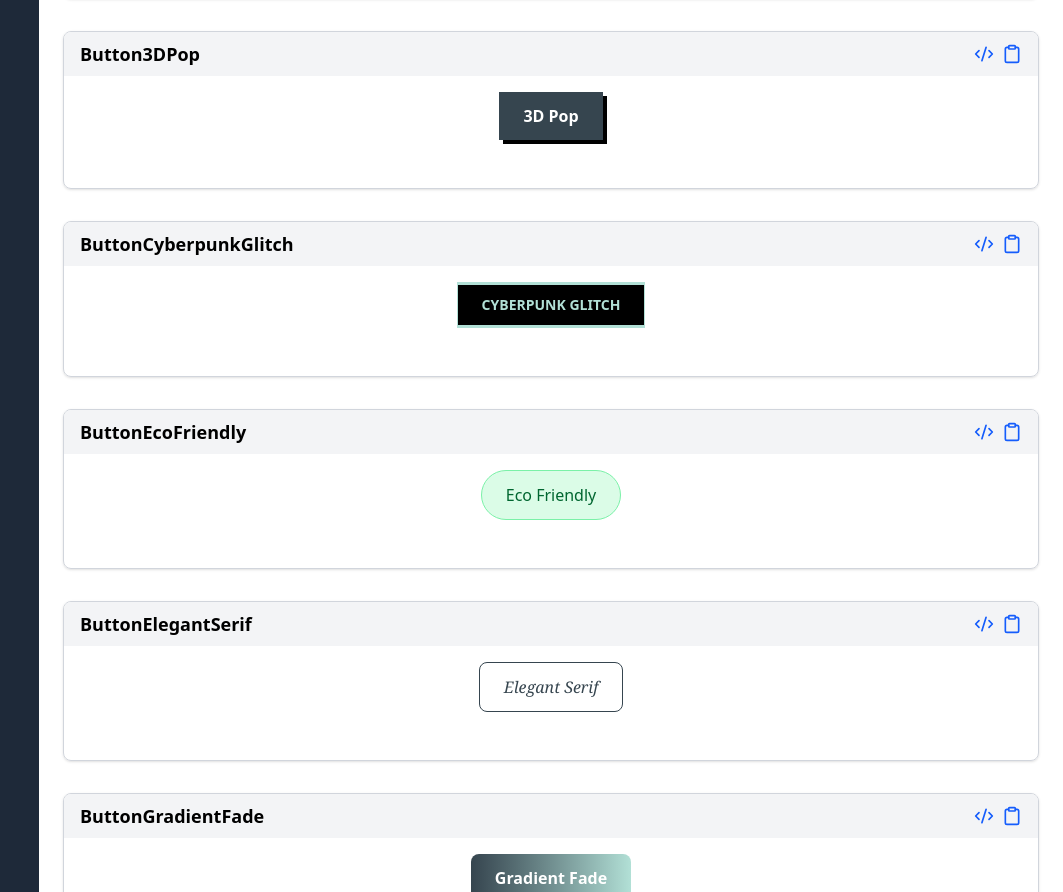
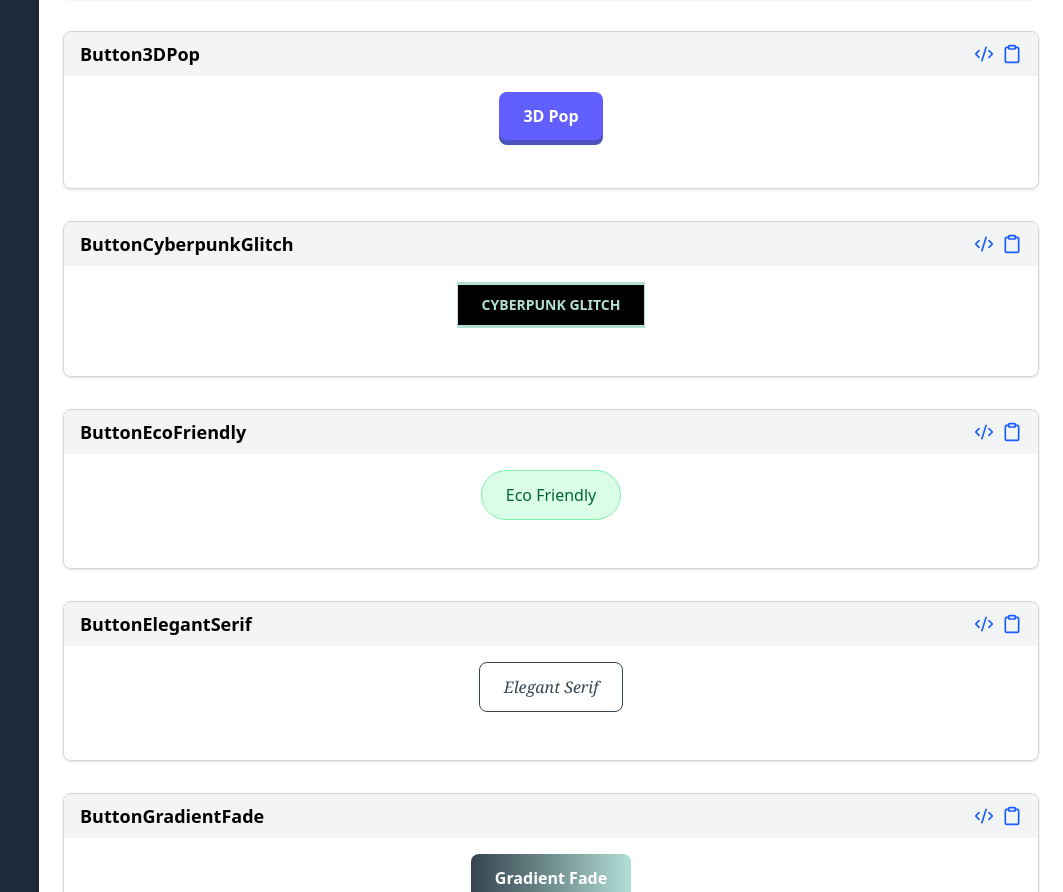
Before and after one commit to Yashyas/United-Ui_Library, a React (Vite) app in the folder United-Ui_Library/: page / in a window 1280 px wide. Shown: the part 1571-2463 px from the top of the page, without its empty margins (217-1280 px from the left). Built offline with nearby package versions, Linux system fonts and the light colour scheme.

Commit message:
3d button changed

```diff
--- a/United-Ui_Library/src/components/ui/buttons/Button3DPop.jsx
+++ b/United-Ui_Library/src/components/ui/buttons/Button3DPop.jsx
@@ -1,4 +1,3 @@
-// 3D Pop Button
 import React from 'react';
 
 const Button3DPop = ({ label = "3D Pop", onClick }) => {
@@ -6,12 +5,12 @@ const Button3DPop = ({ label = "3D Pop", onClick }) => {
     <button
       onClick={onClick}
       className="
-        bg-[#36454F] text-white font-bold
-        px-6 py-3
-        shadow-[4px_4px_0px_#000000]
-        hover:shadow-[0px_0px_0px_#000000]
-        active:translate-y-[4px] active:translate-x-[4px]
-        transition-all duration-150 ease-in-out
+        px-6 py-3 bg-indigo-500 text-white font-bold rounded-lg
+        shadow-[0_5px_0_#4C51BF]
+        hover:shadow-[0_2px_0_#4C51BF]
+        active:shadow-none
+        hover:translate-y-1 active:translate-y-2
+        transition-all duration-150
       "
     >
       {label}
```
